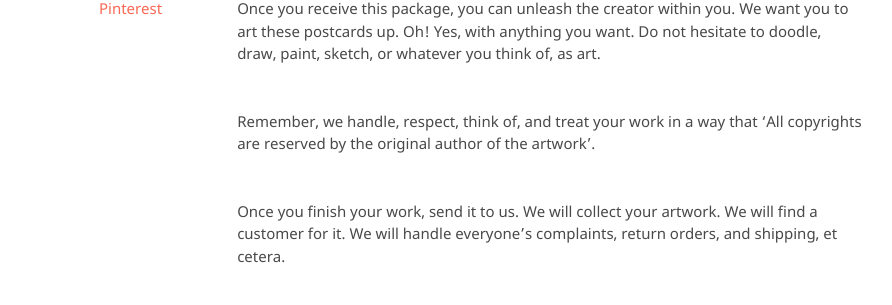
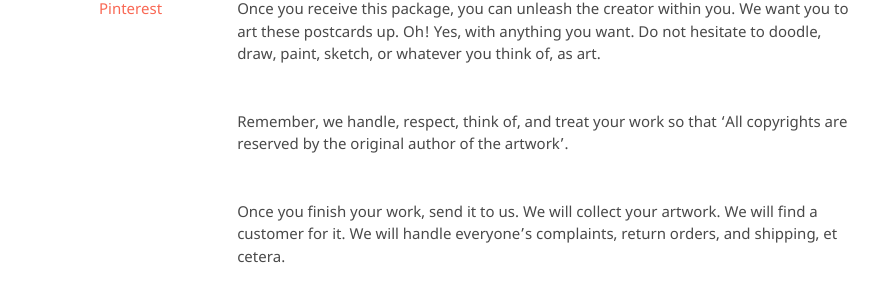
Before and after one commit to kvshvlin/yourmailproject, a Jekyll site: the page built from forartists.md, in a window 1280 px wide. Shown: the part 408-713 px from the top of the page, without its empty margins (191-1083 px from the left). Built offline with Jekyll 4.4.1, drawn with Linux system fonts in a browser that asks for light colours; our own code applies the rules of GitHub Pages for plain Markdown files.

Commit message:
Update forartists.md

```diff
--- a/forartists.md
+++ b/forartists.md
@@ -4,7 +4,7 @@
 
 Once you receive this package, you can unleash the creator within you. We want you to art these postcards up. Oh! Yes, with anything you want. Do not hesitate to doodle, draw, paint, sketch, or whatever you think of, as art.
 
-Remember, we handle, respect, think of, and treat your work in a way that 'All copyrights are reserved by the original author of the artwork'.
+Remember, we handle, respect, think of, and treat your work so that 'All copyrights are reserved by the original author of the artwork'.
 
 Once you finish your work, send it to us. We will collect your artwork. We will find a customer for it. We will handle everyone's complaints, return orders, and shipping, et cetera.
 
```
